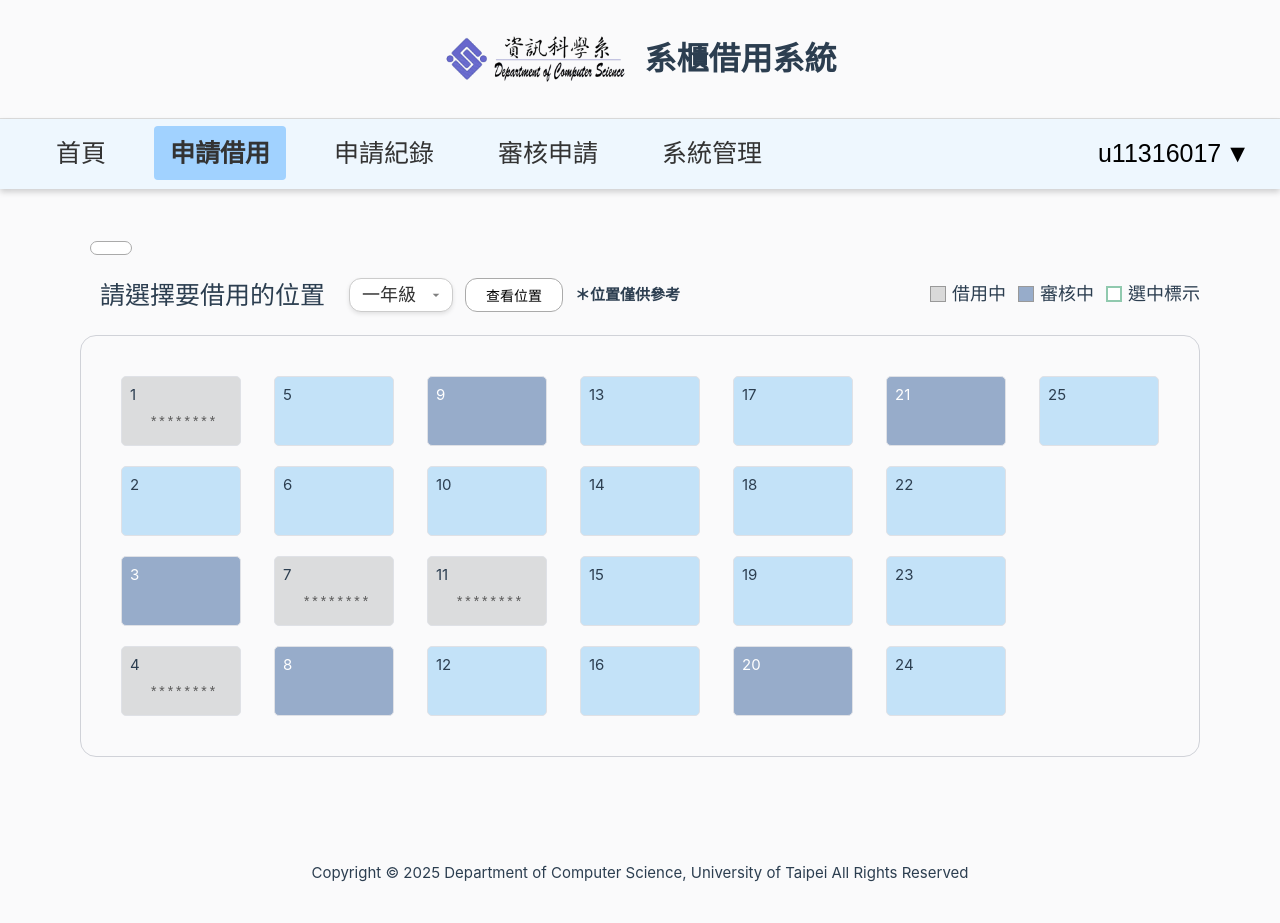
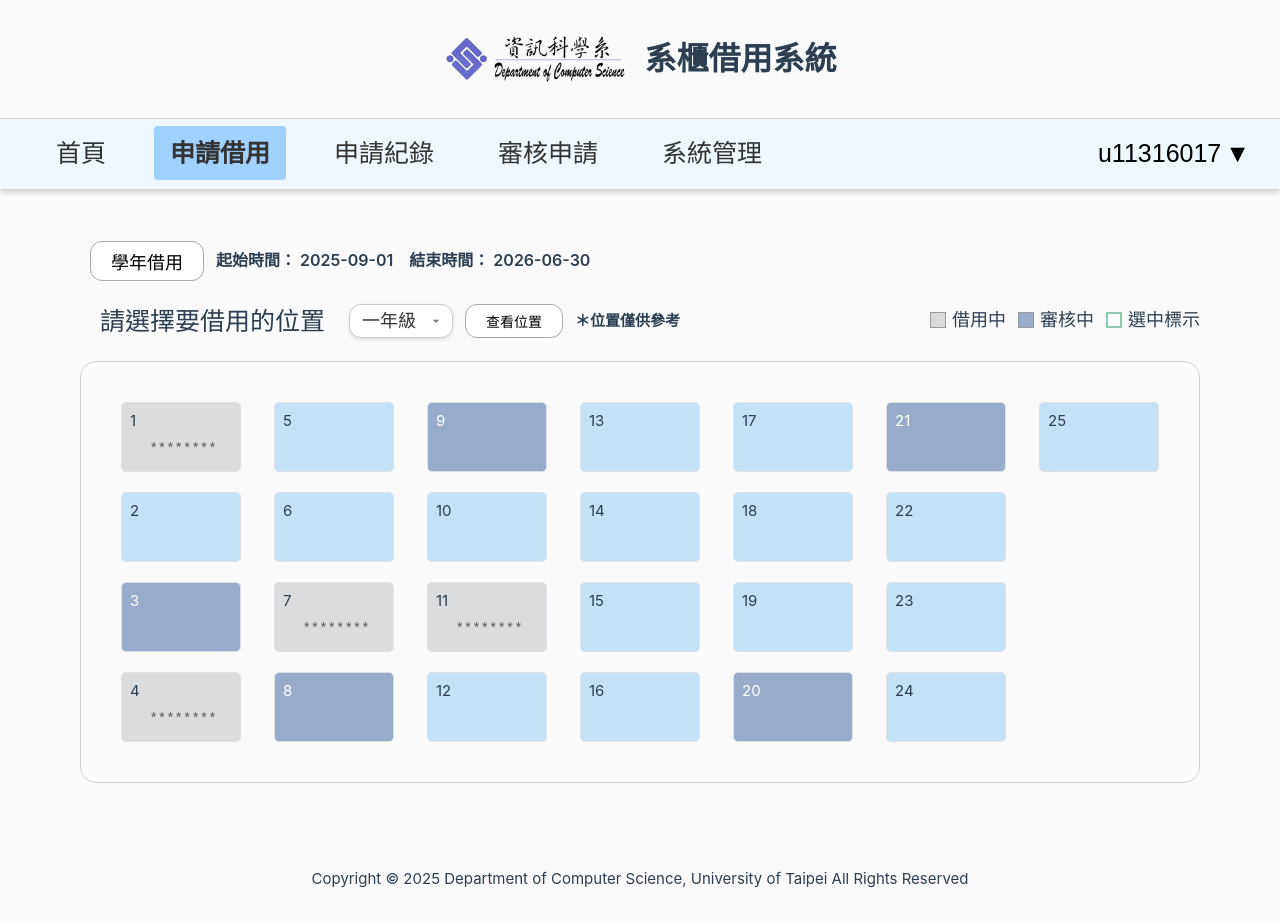
Before and after one commit to UTCS-G505/Locker-borrow-system-Frontend, a Vue app: page /apply in a window 1280 px wide. Built offline with nearby package versions, Linux system fonts and the light colour scheme.

Commit message:
fix: 修正申請借用頁面排版

```diff
--- a/src/components/TypeSelect.vue
+++ b/src/components/TypeSelect.vue
@@ -50,6 +50,13 @@
 
 <script setup>
 import { ref, watch, computed } from 'vue'
+
+const props = defineProps({
+  modelValue: {
+    type: String,
+    default: '學年借用'
+  }
+})
 
 const emit = defineEmits(['update:modelValue', 'update:timeRange'])
 
@@ -122,11 +129,8 @@
   border-radius: 12px;
   padding: 6px 20px;
   cursor: pointer;
-    font-size: 16px;
+  font-size: 18px;
   user-select: none;
-  }
-  .view-button:hover {
-    background-color: #DFE1E6;
 }
 
 .dropdown-menu {
```
Lines whose indentation alone changed are shown as unchanged.
